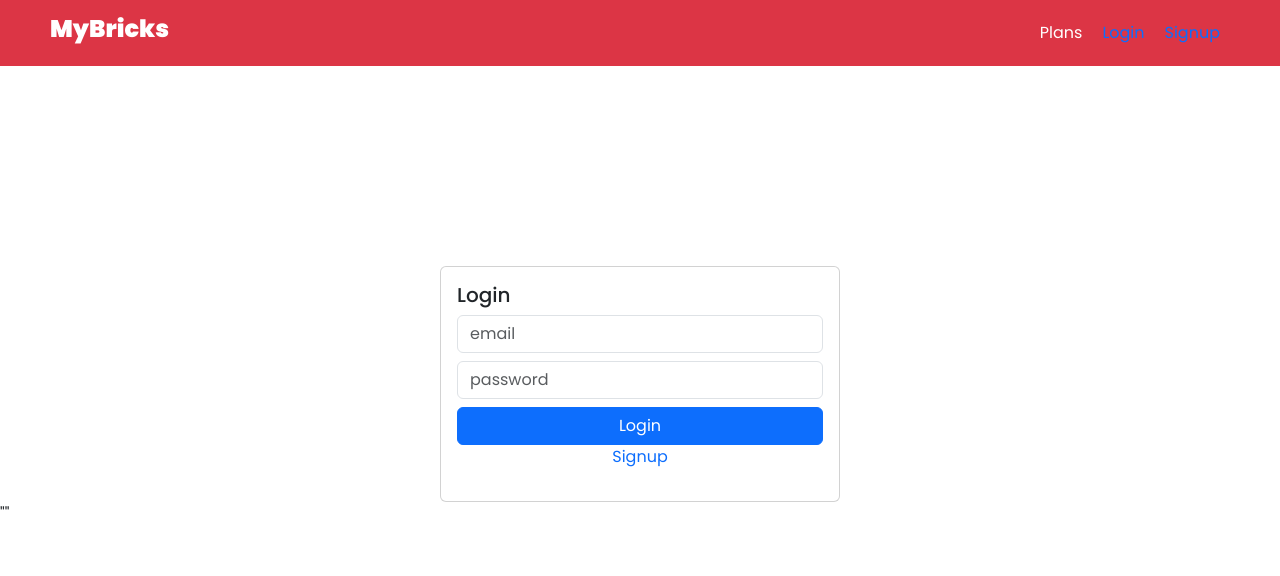
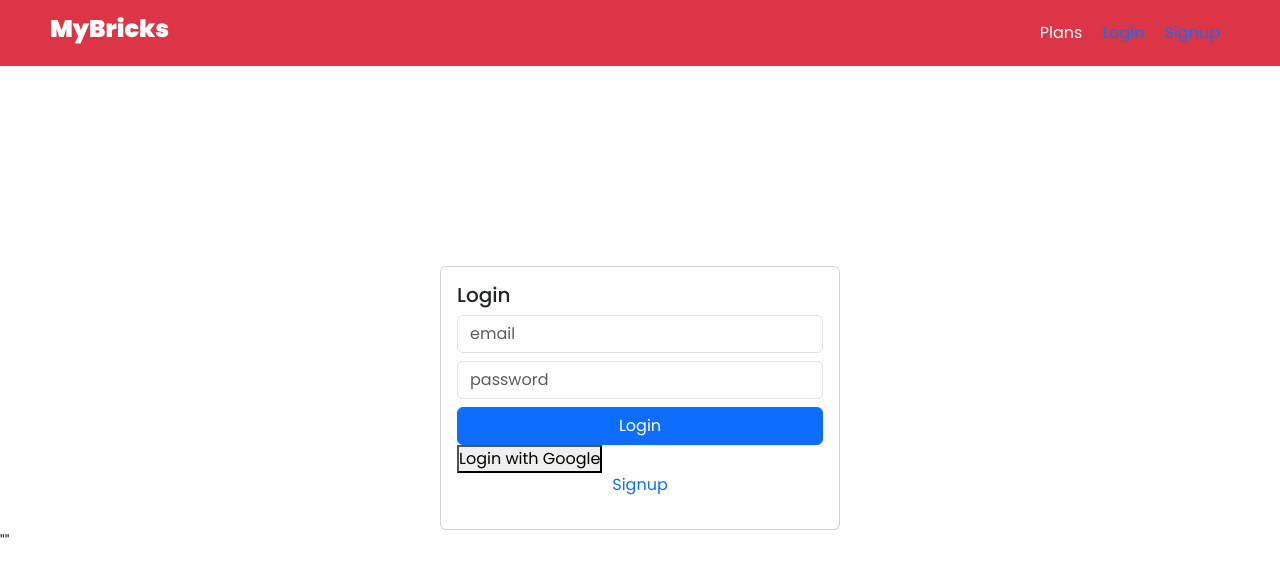
Before and after one commit to Bhavik-prajapati/plwa, an Angular app: page /login in a window 1280 px wide. Shown: the top 576 px of the page. Built offline with nearby package versions, Linux system fonts and the light colour scheme; no server answers.

Commit message:
added gitignore

```diff
--- a/package.json
+++ b/package.json
@@ -18,6 +18,7 @@
     "@angular/platform-browser": "^18.2.0",
     "@angular/platform-browser-dynamic": "^18.2.0",
     "@angular/router": "^18.2.0",
+    "angularx-social-login": "^4.1.0",
     "bootstrap": "^5.3.3",
     "dotenv": "^16.4.5",
     "file-saver": "^2.0.5",
--- a/src/app/pages/login/login.component.html
+++ b/src/app/pages/login/login.component.html
@@ -6,6 +6,7 @@
             <input type="email" class="form-control mb-2" [(ngModel)]="userdata.email" name="email" placeholder="email">
             <input type="password" class="form-control mb-2" [(ngModel)]="userdata.password" name="password" placeholder="password">
             <button class="btn btn-primary w-100" (click)="login()">Login</button>
+            <button (click)="loginWithGoogle()">Login with Google</button>
             <br>
             <p class="text-center">
             <a class="text-center text-decoration-none" href="/signup">Signup</a>
--- a/src/app/pages/login/login.component.ts
+++ b/src/app/pages/login/login.component.ts
@@ -1,9 +1,11 @@
-import { Component } from '@angular/core';
+import { Component, inject } from '@angular/core';
 import { FormsModule } from '@angular/forms';
 import { LoginService } from './login.service';
 import { JsonPipe } from '@angular/common';
 import { Router } from '@angular/router';
 import { HeaderComponent } from "../../components/header/header.component";
+import { SocialLoginModule, SocialAuthServiceConfig } from 'angularx-social-login';
+import { GoogleLoginProvider } from 'angularx-social-login';
 
 @Component({
   selector: 'app-login',
@@ -28,6 +30,11 @@ export class LoginComponent {
     }
   }
 
+    loginWithGoogle() {
+      window.location.href = 'http://localhost:5000/auth/google';
+    }
+
+
   login() {
     console.log(this.userdata);
     this.loginservice.login(this.userdata).subscribe(
--- a/src/app/pages/login/login.service.ts
+++ b/src/app/pages/login/login.service.ts
@@ -12,4 +12,6 @@ export class LoginService {
     return this.http.post("http://localhost:5000/users/login",userdata,{withCredentials:true});
   }
 
+
+
 }
--- a/src/main.ts
+++ b/src/main.ts
@@ -1,5 +1,6 @@
 import { bootstrapApplication } from '@angular/platform-browser';
 import { appConfig } from './app/app.config';
 import { AppComponent } from './app/app.component';
+
 bootstrapApplication(AppComponent, appConfig)
   .catch((err) => console.error(err));
```
Also changed, not shown: 2 other files (tests, documents, lock files or other folders).
